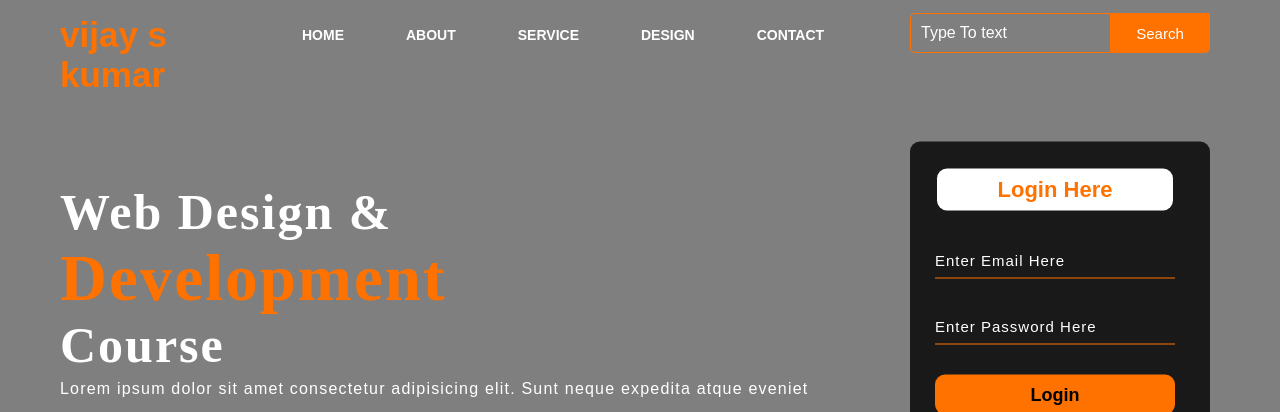
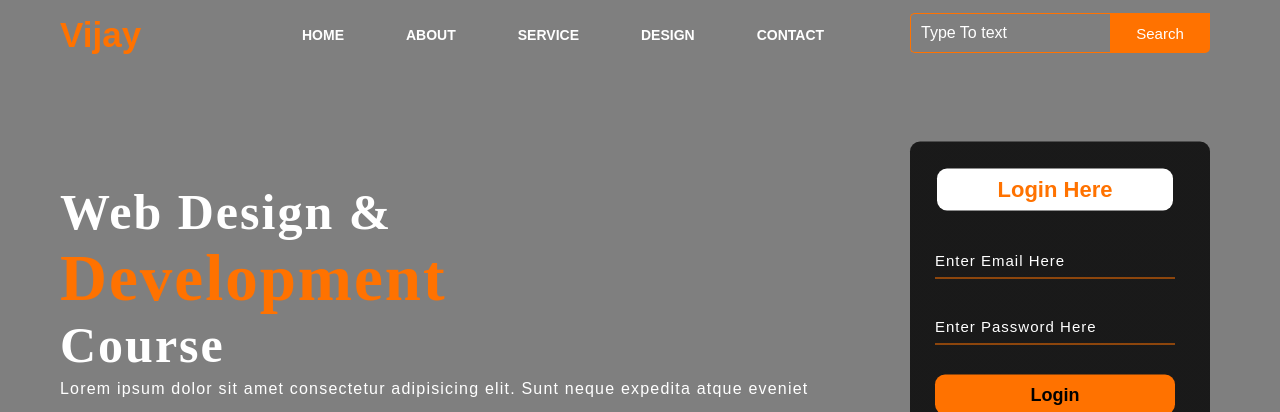
Before and after one commit to vijaywebdev6/landing-page, a plain HTML site: page index.html in a window 1280 px wide. Shown: the top 412 px of the page. Drawn offline with nearby package versions, Linux system fonts and the light colour scheme.

Commit message:
Update index.html

```diff
--- a/index.html
+++ b/index.html
@@ -9,7 +9,7 @@
     <div class="main">
         <div class="navbar">
             <div class="icon">
-                <h2 class="logo">vijay s kumar</h2>
+                <h2 class="logo">Vijay</h2>
             </div>
 
             <div class="menu">
```
